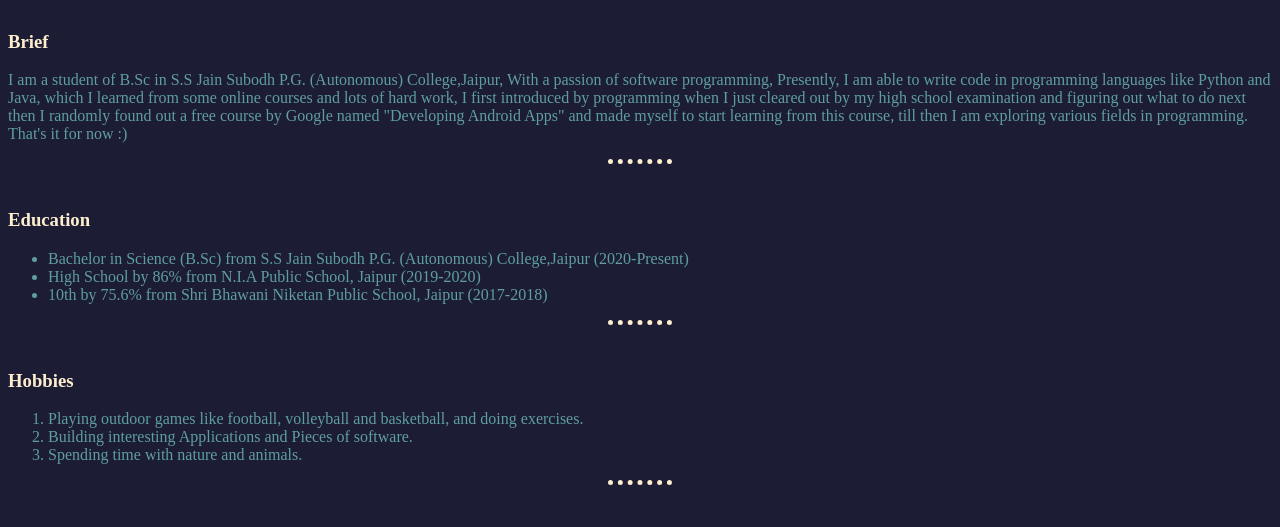
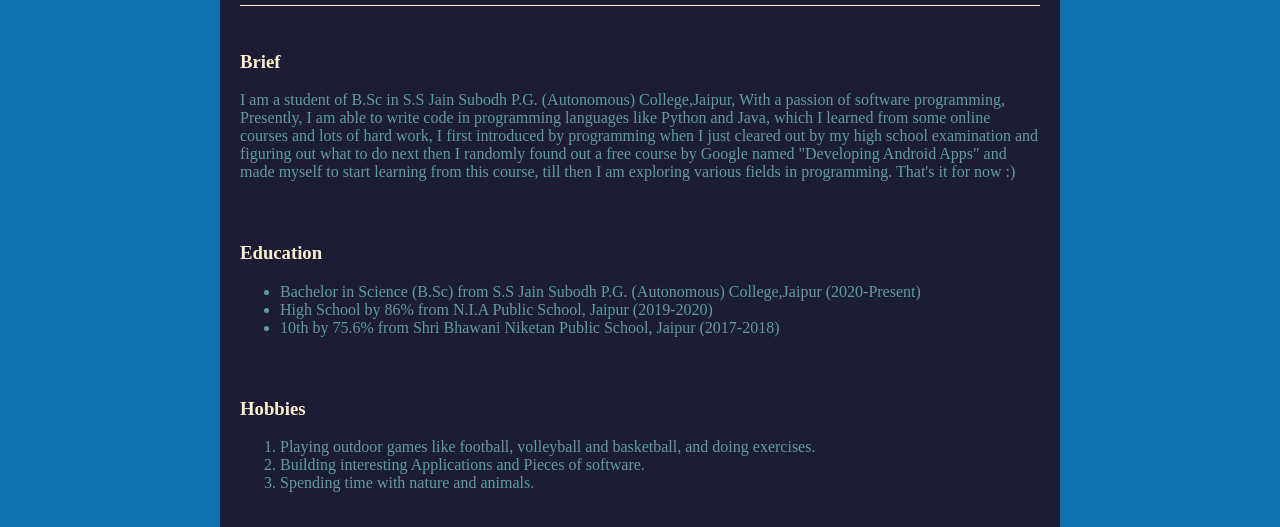
Before and after one commit to Ambayagya/CV, a plain HTML site: page index.html in a window 1280 px wide. Shown: the part 227-754 px from the top of the page. Drawn offline with Linux system fonts and the light colour scheme.

Commit message:
Update styles.css

```diff
--- a/css/styles.css
+++ b/css/styles.css
@@ -1,12 +1,9 @@
 body{
-            background-color: #1c1c34;
+            background-color: #0f72af;
         }
         hr{
             border-color: #fdefce;
             border-style: none;
-            border-top-style: dotted;
-            border-width: 5px;
-            width: 5%;
         }
         img{
             height: 150px;
@@ -25,7 +22,13 @@ body{
         }
         .main{
             background-color: #fdefce;
-            border-style:none ;
+            border-style:none;
             height: 1px;
             width: 100%;
         }
+        #page-wrap {
+            width: 800px;
+            margin: 0 auto;
+            background-color: #1c1c34;
+            padding: 20px;
+        }
```
